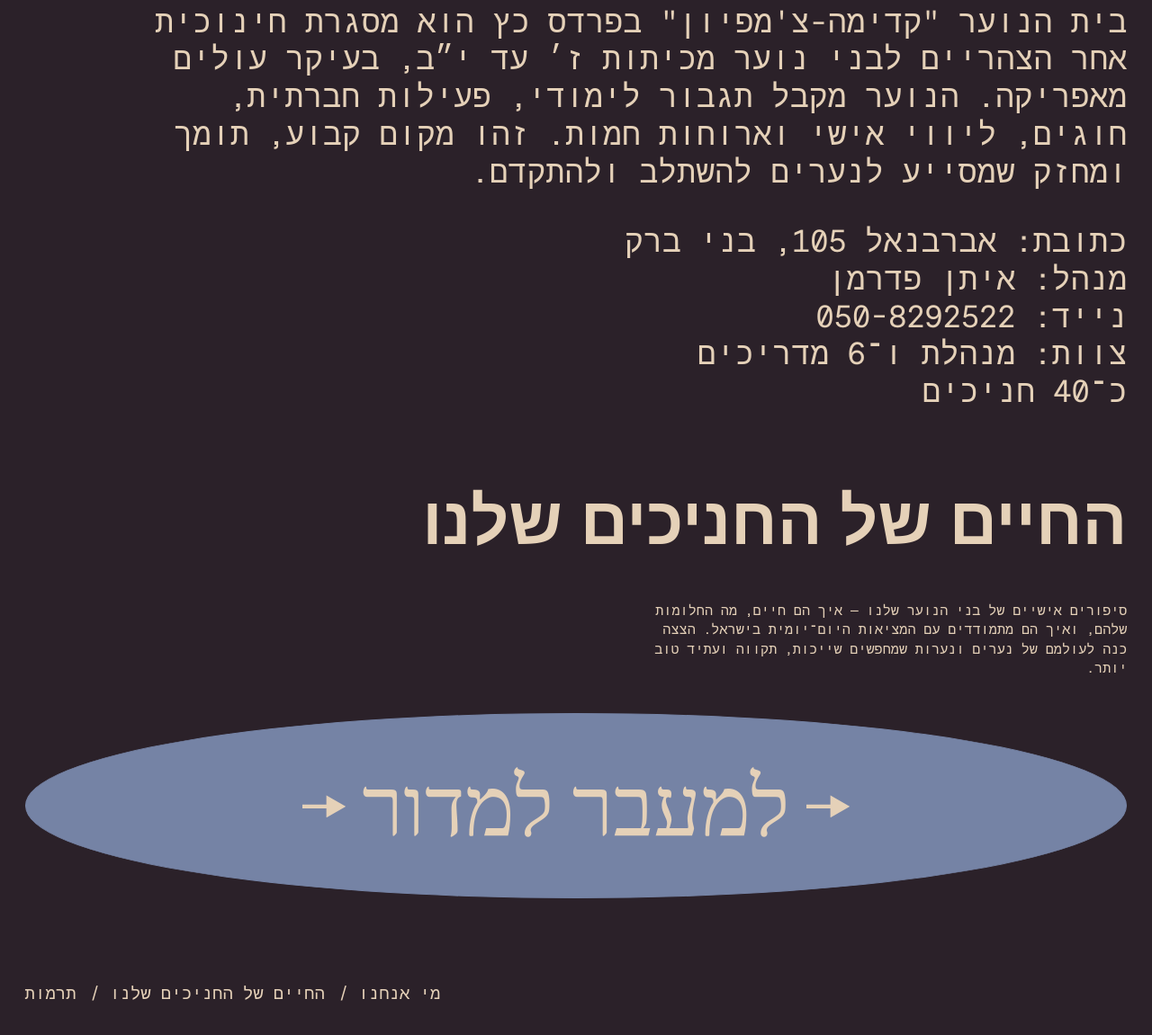
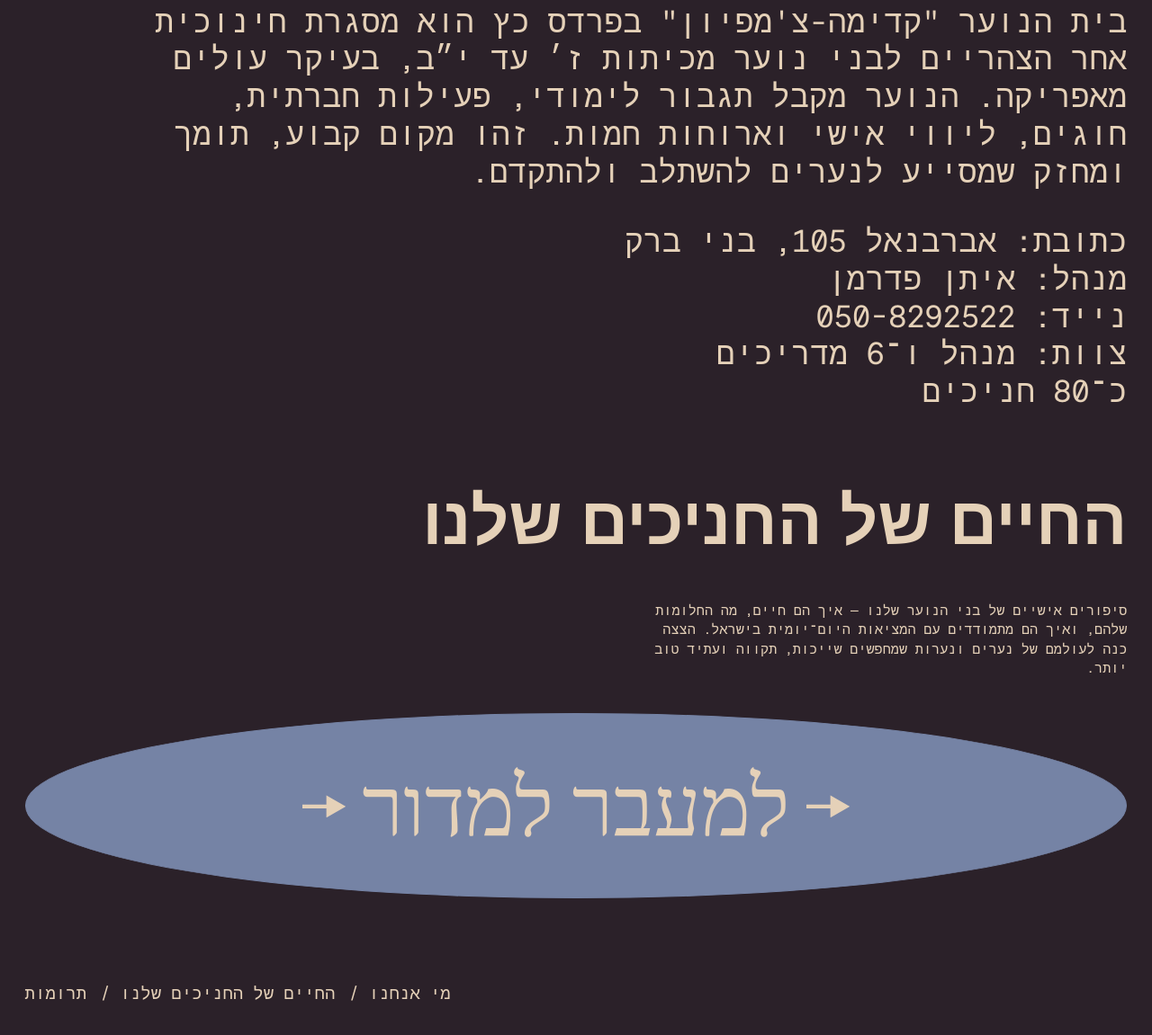
Before and after one commit to disruptwood/kadimachampion, a website with bundled scripts: page src/index.html in a window 1280 px wide. Shown: the part 1645-2796 px from the top of the page at 90% size. Built offline with nearby package versions, Linux system fonts and the light colour scheme; files whose address does not match are found by name.

Commit message:
Update index.html small mismatches

```diff
--- a/src/index.html
+++ b/src/index.html
@@ -202,8 +202,8 @@
             כתובת: אברבנאל 105, בני ברק<br>
             מנהל: איתן פדרמן<br>
             נייד: 050-8292522<br>
-            צוות: מנהלת ו־6 מדריכים<br>
-            כ־40 חניכים
+            צוות: מנהל ו־6 מדריכים<br>
+            כ־80 חניכים
           </p>
         </section>
         <section class="life-block">
@@ -249,14 +249,14 @@
         <ul class="footer-links">
           <li><a class="common-transition" href="./about">מי אנחנו</a> /</li>
           <li><a class="common-transition" href="./life">החיים של החניכים שלנו</a> /</li>
-          <li><a class="common-transition" href="https://www.kadimanoar.org/coming-soon-01" target="_blank">תרמות</a></li>
+          <li><a class="common-transition" href="https://www.kadimanoar.org/coming-soon-01" target="_blank">תרומות</a></li>
         </ul>
       </footer>
     </div>
     <section class="theme-darkgreen lost">
       <div class="section-title-container">
-        <h2 class="section-title">איך אפשר לעזור לנו</h2>
-        <a href="https://www.kadimanoar.org/coming-soon-01" target="_blank" class="common-transition section-title-link">תרמות</a>
+        <h2 class="section-title">כיצד ניתן לעזור?</h2>
+        <a href="https://www.kadimanoar.org/coming-soon-01" target="_blank" class="common-transition section-title-link">תרומות</a>
       </div>
       <img src="./images/lost/skamejka.png" alt="" class="lost-illustration" />
     </section>
@@ -397,7 +397,7 @@
       <ul class="main-menu max-width-mix">
         <li><a class="common-transition" href="./about">מי אנחנו</a></li>
         <li><a class="common-transition" href="./life">החיים של החניכים שלנו</a></li>
-        <li><a class="common-transition" href="https://www.kadimanoar.org/coming-soon-01" target="_blank">תרמות</a></li>
+        <li><a class="common-transition" href="https://www.kadimanoar.org/coming-soon-01" target="_blank">תרומות</a></li>
       </ul>
     </nav>
     <script src="./scripts/menu.js"></script>
```
